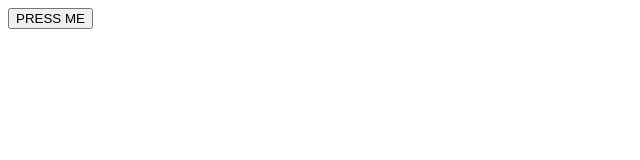
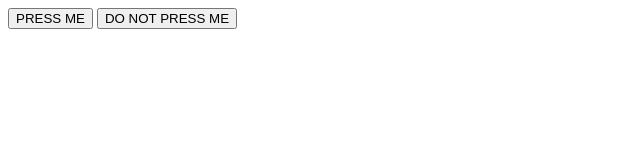
Before and after one commit to krolsson7/reactjs-start, a website: page index.html in a window 1280 px wide. Shown: the whole page, without its empty margins (0-640 px from the left). Drawn offline with Linux system fonts and the light colour scheme.

Commit message:
Update index.html

```diff
--- a/index.html
+++ b/index.html
@@ -9,6 +9,7 @@
 	<div class="wrapper">
 		<div class="container">
 			<button class="press-me">PRESS ME</button>
+			<button class="dont-press-me">DO NOT PRESS ME</button>
 		</div>
 	</div>
 </body>
```
